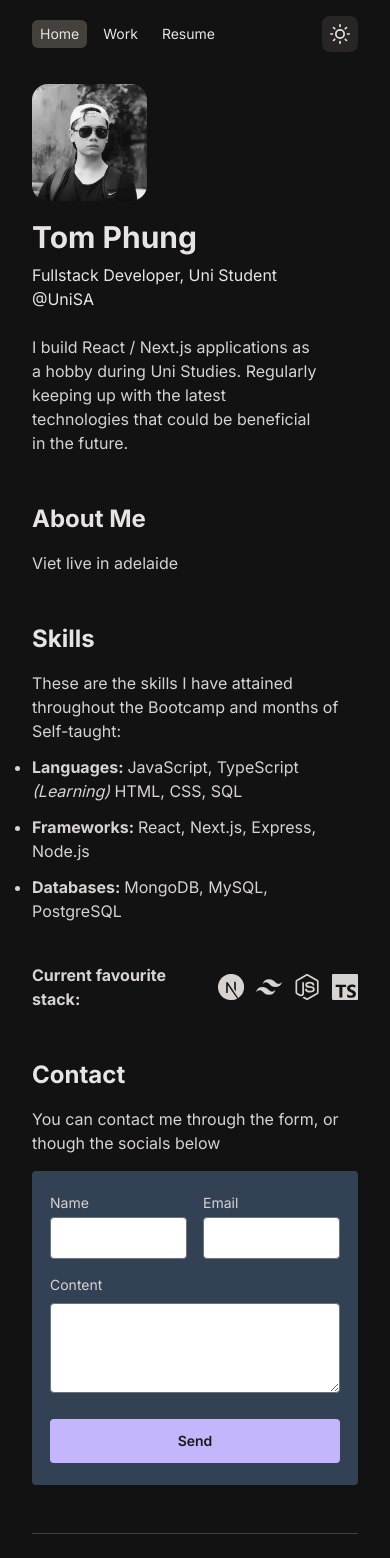
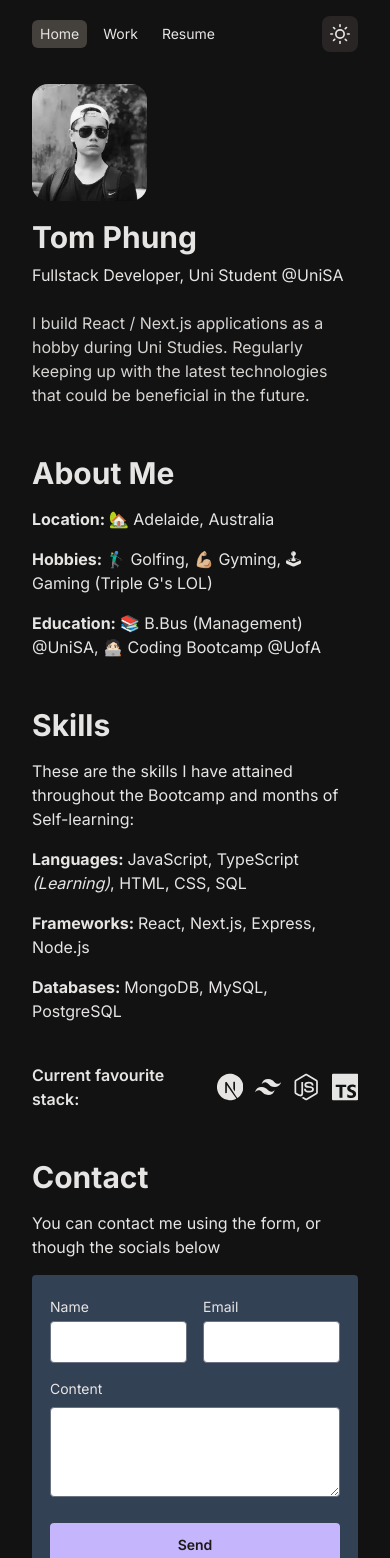
Before and after one commit to tronglongphung/portfolio-nextjs, a Next.js app: page / in a window 390 px wide. Shown: the top 1558 px of the page. Built offline with nearby package versions, Linux system fonts and the light colour scheme.

Commit message:
clean up tailwind code

```diff
--- a/pages/index.tsx
+++ b/pages/index.tsx
@@ -1,9 +1,11 @@
+/* eslint-disable react/no-unescaped-entities */
 import Image from 'next/image';
 import Head from 'next/head';
 import Form from '@/components/Form';
 import { SiNextdotjs, SiTailwindcss, SiNodedotjs, SiTypescript } from 'react-icons/si';
 import { motion } from 'framer-motion';
 import { fadeInUp, stagger } from '@/components/Animation';
+import styles from '../styles/index.module.css';
 
 export default function Home() {
   return (
@@ -18,18 +20,20 @@ export default function Home() {
       </Head>
       <motion.div exit={{ opacity: 0 }} initial="initial" animate="animate">
         <motion.div variants={stagger}>
+          {/* Heading */}
           <motion.section
             variants={fadeInUp}
             className="flex flex-col-reverse items-stretch mb-12 sm:flex-row sm:mb-16"
           >
-            <div className="pr-10">
-              <h1 className="mb-2 text-3xl font-bold sm:mb-3 sm:text-5xl">Tom Phung</h1>
+            <div className="sm:pr-10">
+              <h1 className={styles.h1}>Tom Phung</h1>
               <h2 className="mb-6">Fullstack Developer, Uni Student @UniSA</h2>
               <p className=" text-stone-600 dark:text-stone-300">
                 I build React / Next.js applications as a hobby during Uni Studies. Regularly keeping up with the latest
                 technologies that could be beneficial in the future.
               </p>
             </div>
+
             <div className="w-[115px] sm:w-[140px] relative mb-3 sm:mb-0 mr-auto flex-shrink-0 dark:grayscale">
               <Image
                 src={'/profile.webp'}
@@ -41,36 +45,44 @@ export default function Home() {
             </div>
           </motion.section>
 
-          <motion.section variants={fadeInUp} className="mb-12 sm:mb-16">
-            <h3 className="mb-4 text-2xl font-bold sm:mb-6 sm:text-3xl">About Me</h3>
-            <div className="text-stone-700 dark:text-stone-300">
-              <ul>
-                <li>Viet live in adelaide</li>
-              </ul>
+          {/* About Me */}
+          <motion.section variants={fadeInUp} className={styles.section}>
+            <h3 className={styles.h3}>About Me</h3>
+            <div className="text-stone-700 dark:text-stone-200">
+              <p className={styles.section_p}>
+                <strong>Location: </strong>🏡 Adelaide, Australia
+              </p>
+              <p className={styles.section_p}>
+                <strong>Hobbies: </strong>🏌️‍♂️ Golfing, 💪🏼 Gyming, 🕹 Gaming (Triple G's LOL)
+              </p>
+              <p className={styles.section_p}>
+                <strong>Education: </strong>📚 B.Bus (Management) @UniSA, 🧑🏻‍💻 Coding Bootcamp @UofA
+              </p>
             </div>
           </motion.section>
 
-          <motion.section variants={fadeInUp} className="mb-12 sm:mb-16">
-            <h3 className="mb-4 text-2xl font-bold sm:mb-6 sm:text-3xl">Skills</h3>
-            <div className="text-stone-700 dark:text-stone-300">
-              <p className="mb-3">
-                These are the skills I have attained throughout the Bootcamp and months of Self-taught:
+          {/* Skills */}
+          <motion.section variants={fadeInUp} className={styles.section}>
+            <h3 className={styles.h3}>Skills</h3>
+            <div className="text-stone-700 dark:text-stone-200">
+              <p className={styles.section_p}>
+                These are the skills I have attained throughout the Bootcamp and months of Self-learning:
               </p>
-              <ul className="mb-10 list-disc list-outside sm:list-inside">
-                <li className="mb-3">
-                  <strong>Languages: </strong>JavaScript, TypeScript <span className="italic">(Learning)</span> HTML,
+              <div className="mb-10">
+                <p className={styles.section_p}>
+                  <strong>Languages: </strong>JavaScript, TypeScript <span className="italic">(Learning)</span>, HTML,
                   CSS, SQL
-                </li>
-                <li className="mb-3">
+                </p>
+                <p className={styles.section_p}>
                   <strong>Frameworks: </strong>React, Next.js, Express, Node.js
-                </li>
-                <li className="mb-3">
+                </p>
+                <p className={styles.section_p}>
                   <strong>Databases: </strong>MongoDB, MySQL, PostgreSQL
-                </li>
-              </ul>
+                </p>
+              </div>
 
               <div className="flex items-center gap-3">
-                <strong>Current favourite stack:</strong>
+                <span className="font-semibold">Current favourite stack:</span>
                 <SiNextdotjs size={28} />
                 <SiTailwindcss size={28} />
                 <SiNodedotjs size={28} />
@@ -79,10 +91,11 @@ export default function Home() {
             </div>
           </motion.section>
 
-          <motion.section variants={fadeInUp} className="mb-12 sm:mb-16">
-            <h3 className="mb-4 text-2xl font-bold sm:mb-6 sm:text-3xl">Contact</h3>
-            <div className="text-stone-700 dark:text-stone-300">
-              <p className="mb-4">You can contact me through the form, or though the socials below</p>
+          {/* Contact */}
+          <motion.section variants={fadeInUp} className={styles.section}>
+            <h3 className={styles.h3}>Contact</h3>
+            <div className="text-stone-700 dark:text-stone-200">
+              <p className={styles.section_p}>You can contact me using the form, or though the socials below</p>
               <Form />
             </div>
           </motion.section>
--- a/pages/work.tsx
+++ b/pages/work.tsx
@@ -7,9 +7,13 @@ export default function Work() {
   return (
     <>
       <Head>
-        <title>Tom Phung - Developer, Gamer</title>
+        <title>Tom Phung - Work</title>
+        <meta name="description" content="Here are some of the projects I've worked on." />
       </Head>
-      <h1 className="mb-2 text-3xl font-bold sm:text-4xl">Work</h1>
+
+      <motion.div variants={stagger}>
+        <h1 className="mb-2 text-3xl font-bold sm:text-4xl">Work</h1>
+      </motion.div>
     </>
   );
 }
--- /dev/null
+++ b/styles/index.module.css
@@ -0,0 +1,18 @@
+.h1 {
+  @apply mb-2 text-3xl font-bold sm:mb-3 sm:text-5xl;
+}
+
+.h2 {
+}
+
+.h3 {
+  @apply mb-4 text-3xl font-bold sm:mb-6;
+}
+
+.section {
+  @apply mb-12 sm:mb-16;
+}
+
+.section_p {
+  @apply mb-4;
+}
```
